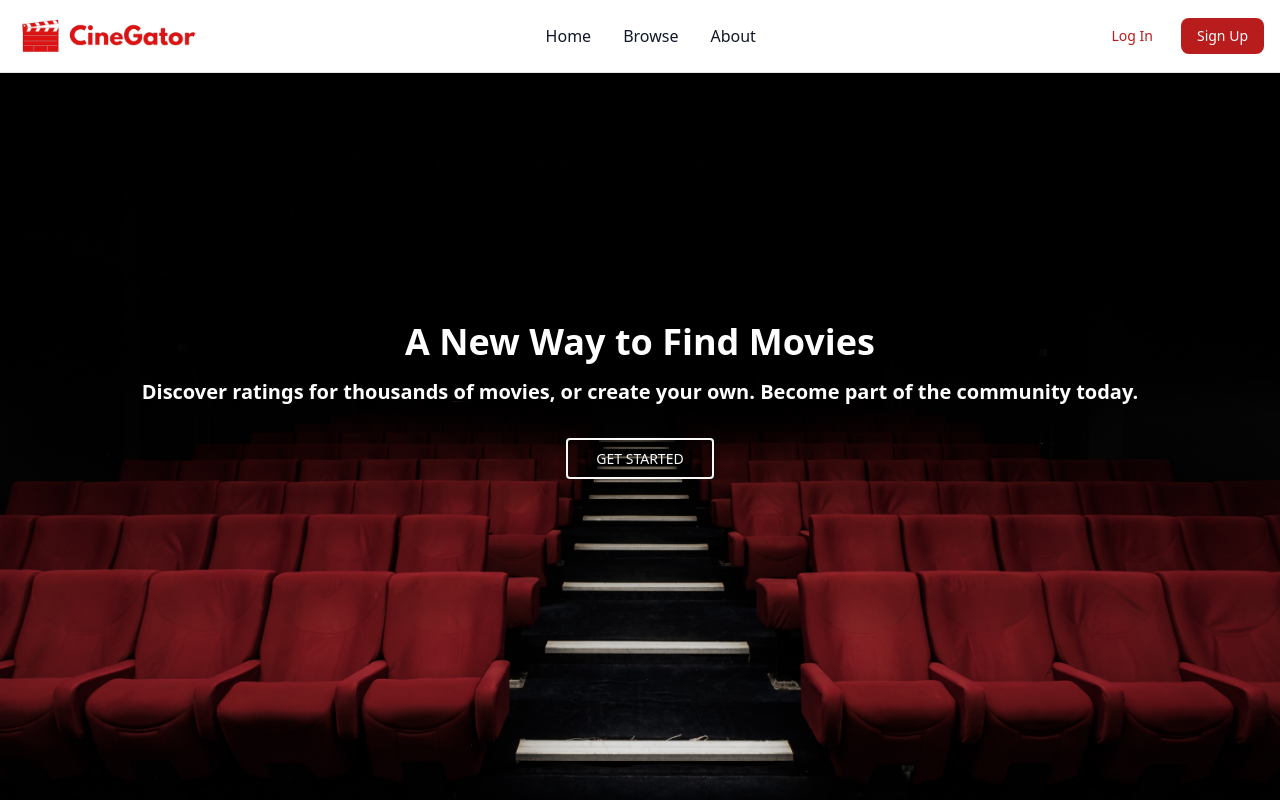
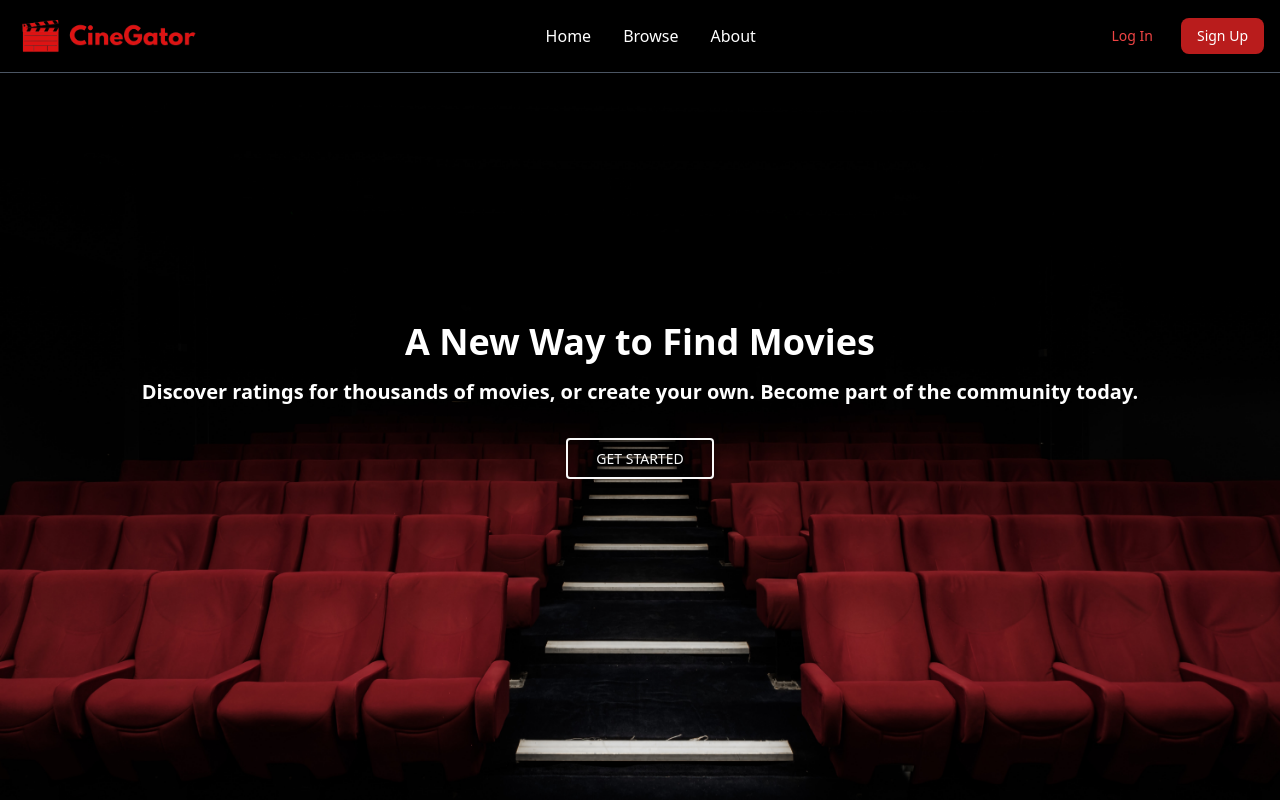
Before and after one commit to CIS4930IC/CineGator, a Next.js app in the folder frontend/: page / in a window 1280 px wide. Built offline with nearby package versions, Linux system fonts and the light colour scheme.

Commit message:
style: always use dark mode remove user api route

```diff
--- a/frontend/src/app/api/user/route.ts
+++ /dev/null
@@ -1,9 +0,0 @@
-import { PrismaClient } from "@prisma/client"
-import { NextResponse } from "next/server"
-const isDev = true
-const prisma = new PrismaClient()
-
-export async function GET(request: Request) {
-  const users = isDev ? await prisma.users.findMany() : "not in Dev"
-  return NextResponse.json({ users })
-}
--- a/frontend/src/app/layout.js
+++ b/frontend/src/app/layout.js
@@ -9,7 +9,7 @@ export const metadata = {
 export default function RootLayout({ children }) {
   return (
     <html lang="en">
-      <body>
+      <body className='dark'>
         <Navbar />
         {children}
       </body>
--- a/frontend/tailwind.config.js
+++ b/frontend/tailwind.config.js
@@ -12,4 +12,5 @@ module.exports = {
     extend: {},
   },
   plugins: [],
+  darkMode: 'class',
 }
```
